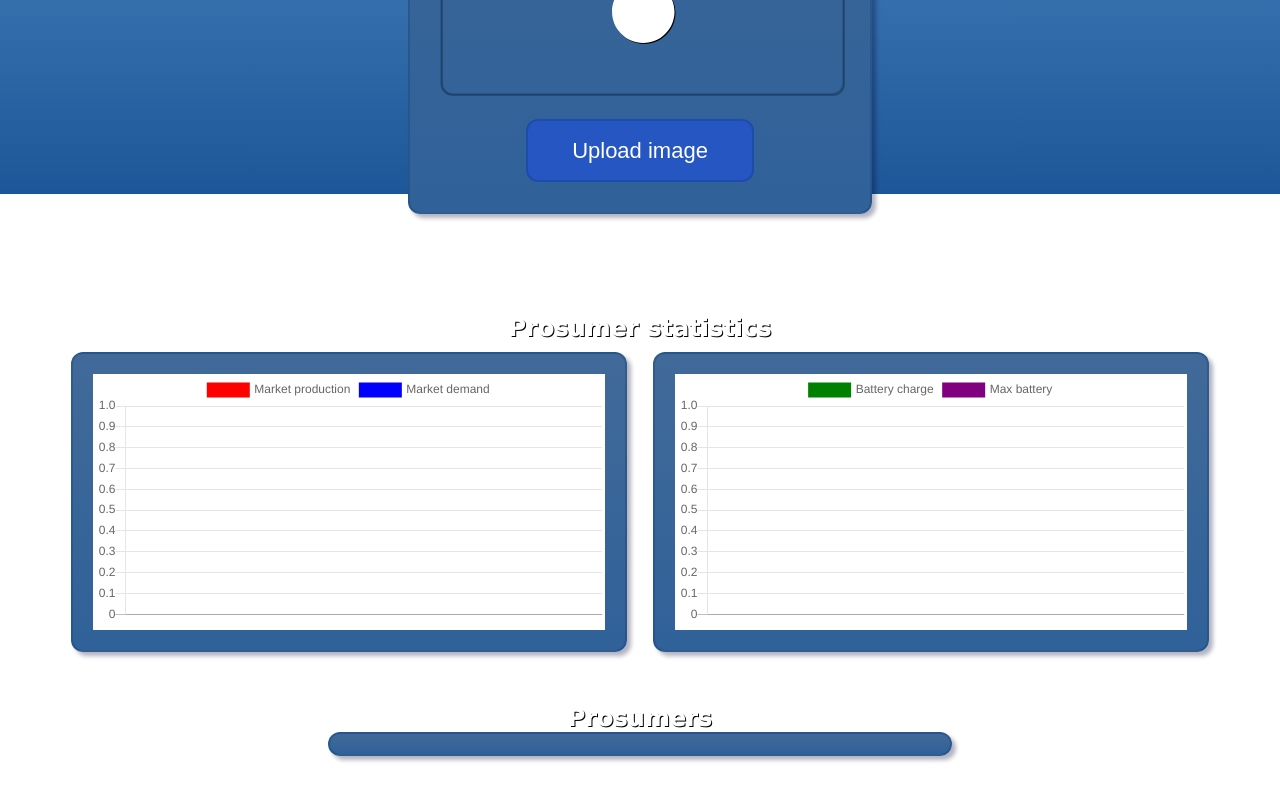
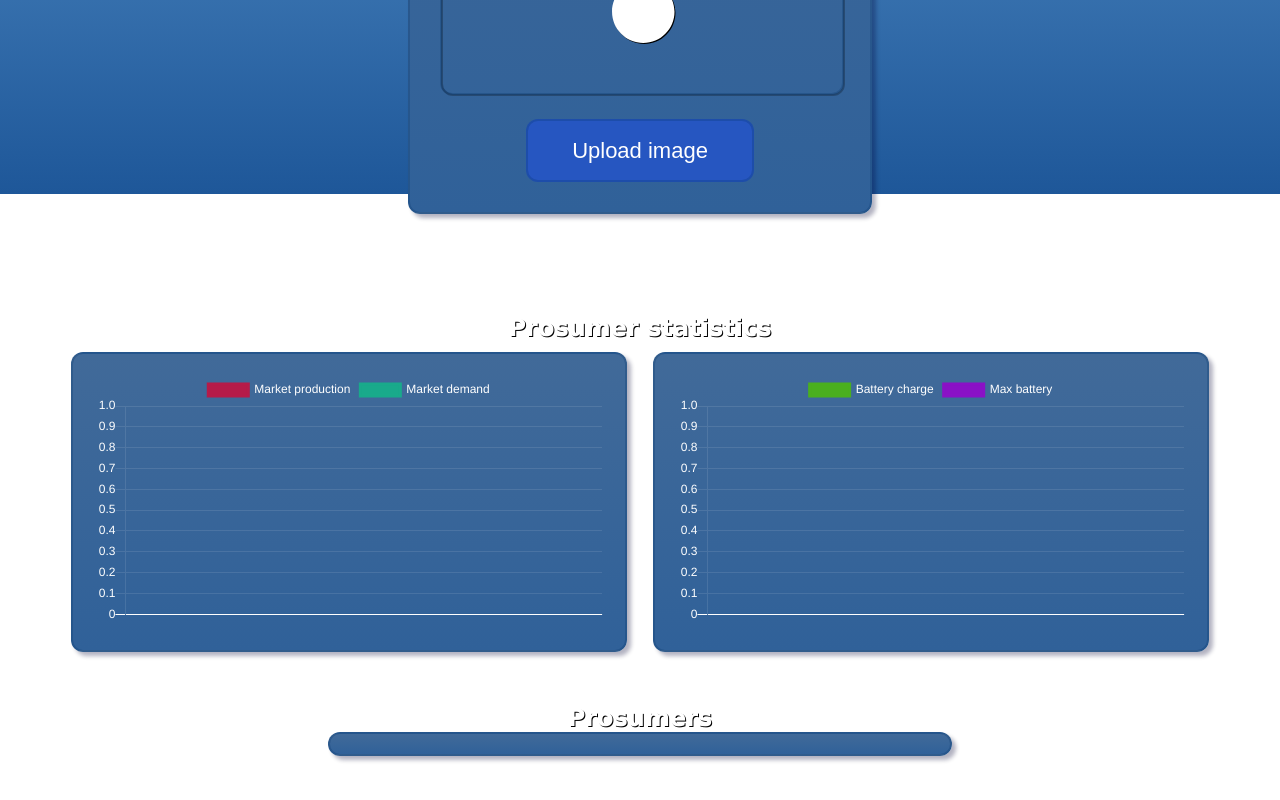
Before and after one commit to FreshGyro/M7011E_Project, a plain HTML site: page manager_interface/index.html in a window 1280 px wide. Shown: the part 606-1406 px from the top of the page. Drawn offline with Linux system fonts and the light colour scheme; no server answers.

Commit message:
Styled manager graphs

```diff
--- a/manager_interface/battery.js
+++ b/manager_interface/battery.js
@@ -10,24 +10,44 @@
 			labels:labels,
 			datasets:[{
 				label:"Battery charge",
-				backgroundColor:"Green",
-				borderColor:"Green",
+				backgroundColor:"#57ce25",
+				borderColor:"#4aaf1f",
 				fill:false,
 				data:batteryData
 			},{
 				label:"Max battery",
-				backgroundColor:"Purple",
-				borderColor:"Purple",
+				backgroundColor:"#9a22d6",
+				borderColor:"#8a11c6",
 				fill:false,
 				data:maxData
 			}]
 	  },
 		options:{
 			responsive:true,
+			legend:{
+				labels:{
+					fontColor:"#fff"
+				}
+			},
 			scales:{
+				xAxes:[{
+					gridLines:{
+						color:"rgba(255,255,255,0.1)",
+						zeroLineColor:"#fff"
+					},
+					ticks:{
+						beginAtZero:true,
+						fontColor:"#fff"
+					}
+				}],
 				yAxes:[{
+					gridLines:{
+						color:"rgba(255,255,255,0.1)",
+						zeroLineColor:"#fff"
+					},
 					ticks:{
-						beginAtZero:true
+						beginAtZero:true,
+						fontColor:"#fff"
 					}
 				}]
 			}
--- a/manager_interface/index.html
+++ b/manager_interface/index.html
@@ -25,7 +25,6 @@
 
 			#market-chart, #battery-chart {
 				width:100%;
-				background-color:#fff;
 			}
 
 			.image.window {
--- a/manager_interface/market.js
+++ b/manager_interface/market.js
@@ -10,24 +10,44 @@
 			labels:labels,
 			datasets:[{
 				label:"Market production",
-				backgroundColor:"Red",
-				borderColor:"Red",
+				backgroundColor:"#d31f55",
+				borderColor:"#b51b49",
 				fill:false,
 				data:productionData
 			},{
 				label:"Market demand",
-				backgroundColor:"Blue",
-				borderColor:"Blue",
+				backgroundColor:"#1fd3ac",
+				borderColor:"#19aa8b",
 				fill:false,
 				data:demandData
 			}]
 	  },
 		options:{
 			responsive:true,
+			legend:{
+				labels:{
+					fontColor:"#fff"
+				}
+			},
 			scales:{
+				xAxes:[{
+					gridLines:{
+						color:"rgba(255,255,255,0.1)",
+						zeroLineColor:"#fff"
+					},
+					ticks:{
+						beginAtZero:true,
+						fontColor:"#fff"
+					}
+				}],
 				yAxes:[{
+					gridLines:{
+						color:"rgba(255,255,255,0.1)",
+						zeroLineColor:"#fff"
+					},
 					ticks:{
-						beginAtZero:true
+						beginAtZero:true,
+						fontColor:"#fff"
 					}
 				}]
 			}
```
